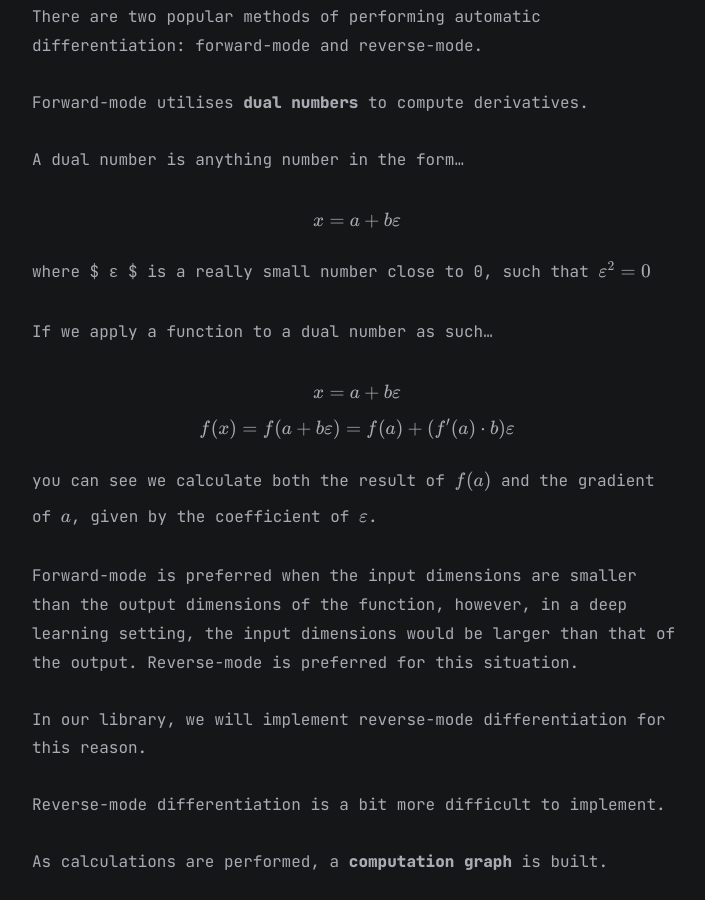
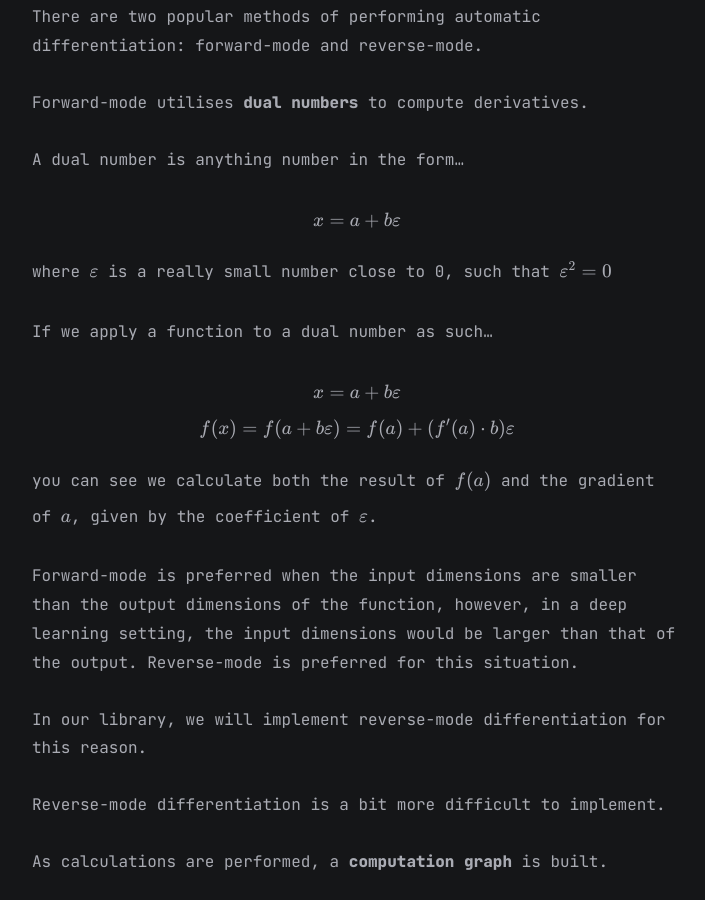
Before and after one commit to ashwins-code/ashwins-code.github.io, a Jekyll site: the page built from _posts/2022-03-19-deep-learning-library-4.md, in a window 1280 px wide and 900 px high, scrolled down 1483 px. Shown: the whole window, without its empty margins (283-988 px from the left). Built offline with Jekyll 4.4.1, drawn with Linux system fonts in a browser that asks for light colours.

```diff
--- a/_posts/2022-03-19-deep-learning-library-4.md
+++ b/_posts/2022-03-19-deep-learning-library-4.md
@@ -38,7 +38,7 @@ $$
 x = a + bε
 $$
 
-where $ ε $ is a really small number close to 0, such that  $$ ε^2 = 0 $$
+where $$ ε $$ is a really small number close to 0, such that  $$ ε^2 = 0 $$
 
 If we apply a function to a dual number as such...
 
```
